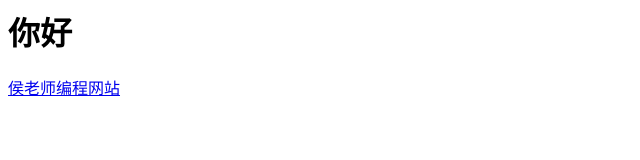
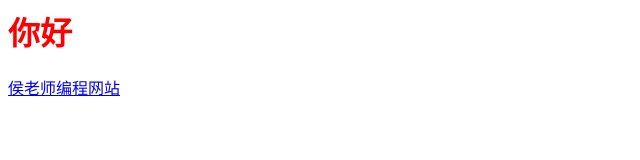
Before and after one commit to xihuanbianchengderen/nihao.github.io, a plain HTML site: page index.html in a window 1280 px wide. Shown: the whole page, without its empty margins (0-640 px from the left). Drawn offline with Linux system fonts and the light colour scheme.

Commit message:
Update index.html

```diff
--- a/index.html
+++ b/index.html
@@ -1,2 +1,3 @@
-<h1>你好</h1>
+
+<h1 style="color: red">你好</h1>
 <a href="https://www.codinghou.cn/#/course/coursepythontopic">侯老师编程网站</a>
```
